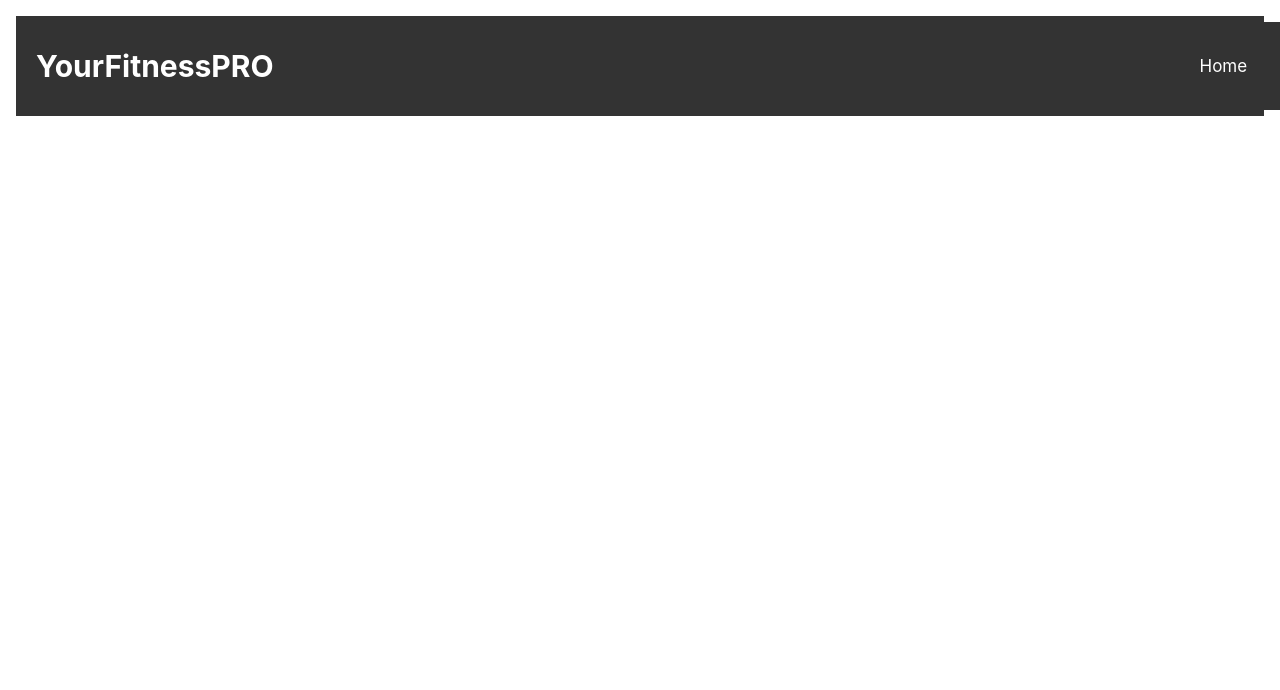
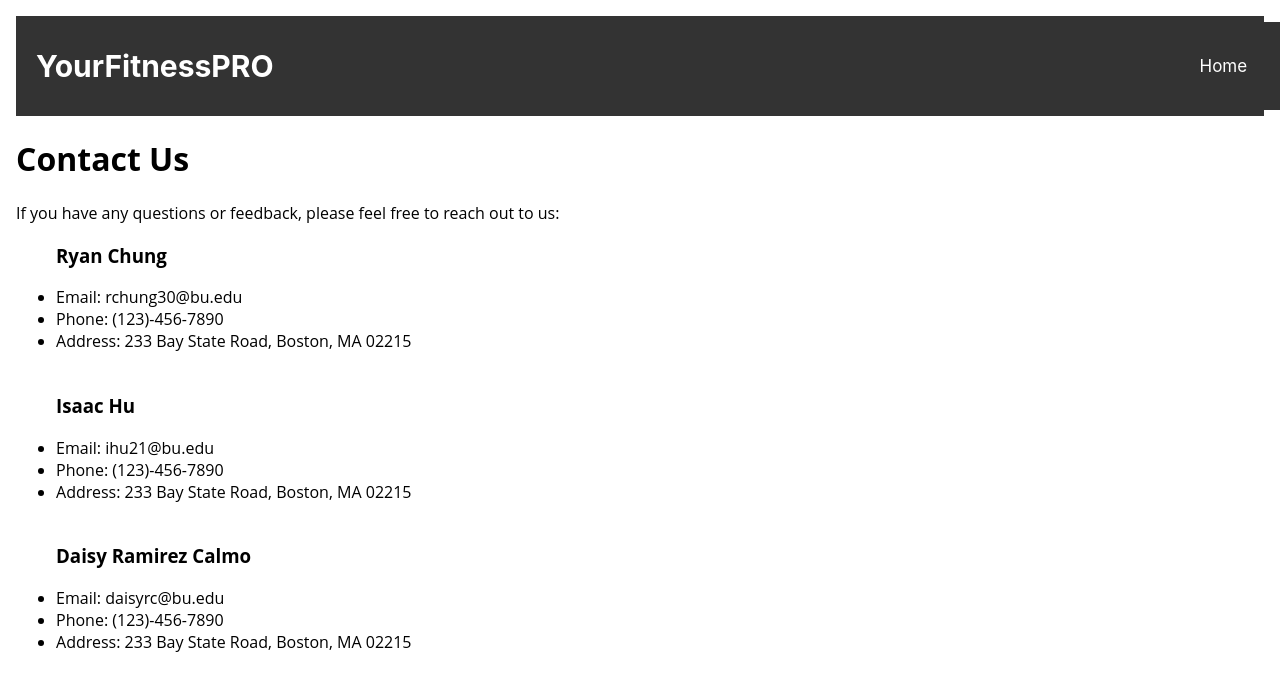
Before and after one commit to Isa-ac-hu/411-Project, a React (Create React App) app in the folder fitness/: page /contact in a window 1280 px wide. Shown: the top 690 px of the page. Built offline with nearby package versions, Linux system fonts and the light colour scheme; no server answers.

Commit message:
added route to contacts

```diff
--- a/fitness/src/App.js
+++ b/fitness/src/App.js
@@ -6,6 +6,7 @@ import { AuthContextProvider } from './context/AuthContext';
 import Account from './templates/Account';
 import Signin from './templates/Login';
 import Home from './templates/Home';
+import Contact from './templates/Contact'
 
 function App() {
 
@@ -28,6 +29,7 @@ function App() {
             }
           />
           <Route path='/' element={<Home />} />
+          <Route path='/contact' element={<Contact />} />
           <Route path='/account' element={<Account />} />
         </Routes>
 
--- /dev/null
+++ b/fitness/src/templates/Contact.jsx
@@ -0,0 +1,28 @@
+import React from 'react';
+
+const Contact = () => {
+  return (
+    <main>
+      <h1>Contact Us</h1>
+      <p>If you have any questions or feedback, please feel free to reach out to us:</p>
+      <ul>
+        <h3>Ryan Chung</h3>
+        <li>Email: rchung30@bu.edu</li>
+        <li>Phone: (123)-456-7890</li>
+        <li>Address: 233 Bay State Road, Boston, MA 02215</li>
+        <br />
+        <h3>Isaac Hu</h3>
+        <li>Email: ihu21@bu.edu</li>
+        <li>Phone: (123)-456-7890</li>
+        <li>Address: 233 Bay State Road, Boston, MA 02215</li>
+        <br />
+        <h3>Daisy Ramirez Calmo</h3>
+        <li>Email: daisyrc@bu.edu</li>
+        <li>Phone: (123)-456-7890</li>
+        <li>Address: 233 Bay State Road, Boston, MA 02215</li>
+      </ul>
+    </main>
+  );
+};
+
+export default Contact;
```
